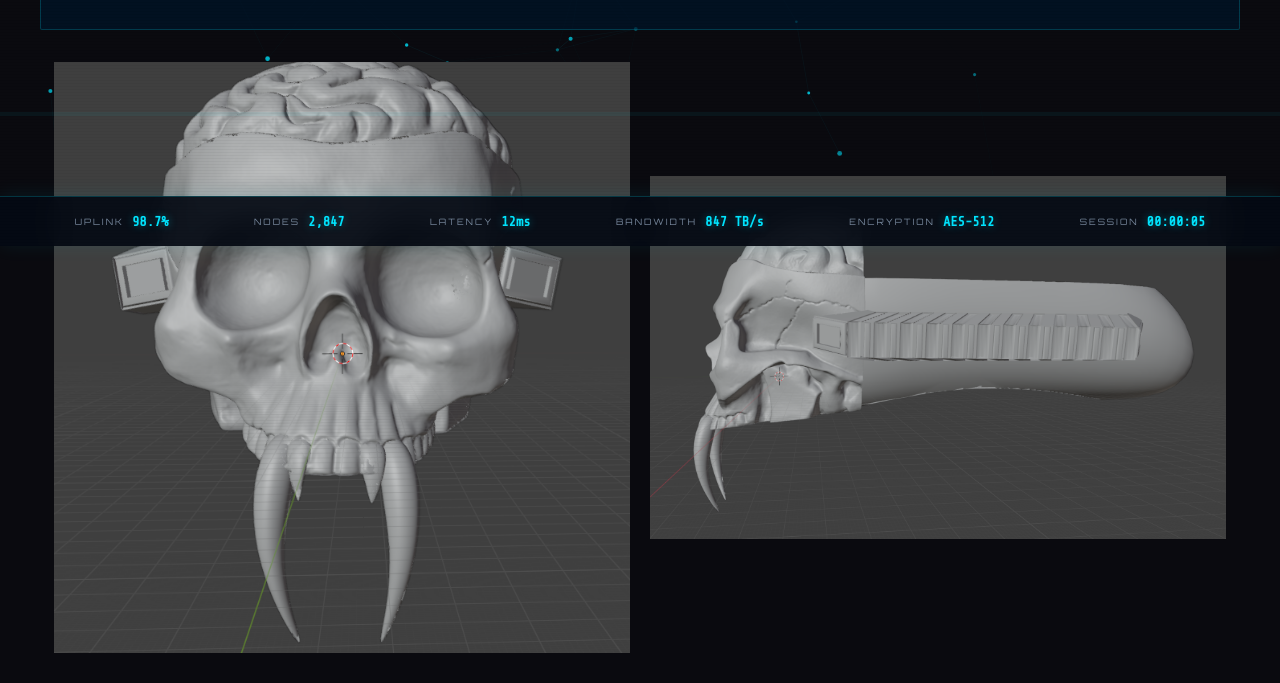
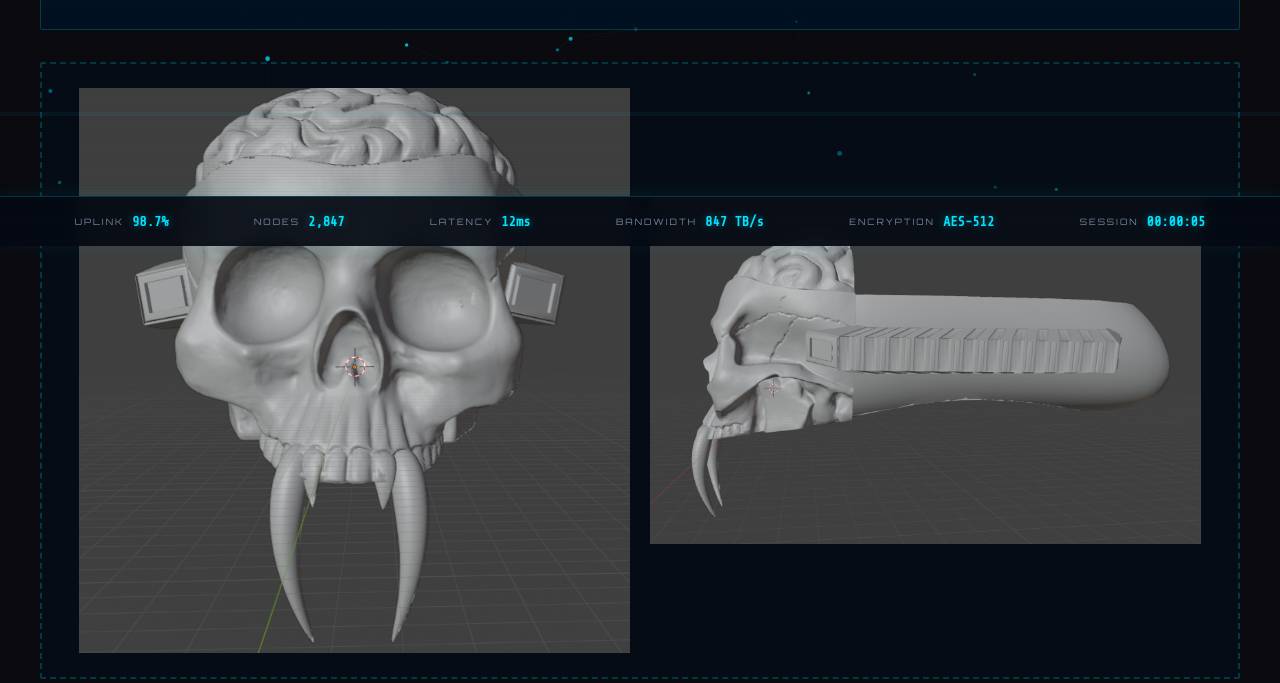
Before and after one commit to Balraj-Bhuller/Balraj-Bhuller.github.io_Backup, a plain HTML site: page index.html in a window 1280 px wide. Shown: the part 554-1237 px from the top of the page. Drawn offline with nearby package versions, Linux system fonts and the light colour scheme; a script that the page names is missing.

Commit message:
Update featured media div for better styling

```diff
--- a/index.html
+++ b/index.html
@@ -140,7 +140,7 @@
 
                 <!-- Featured Media Placeholder -->
                 <!-- EDIT: Replace this div with <img src="your-image.jpg" alt="Project"> or a video embed -->
-                <div class="featured-media">
+                <div class="featured-media media-placeholder">
                     <img src="img/Skull-front-28-03-2026.png" class="media-image" />
                     <img src="img/Skull-side-28-03-2026.png" class="media-image" />
                 </div>
```
